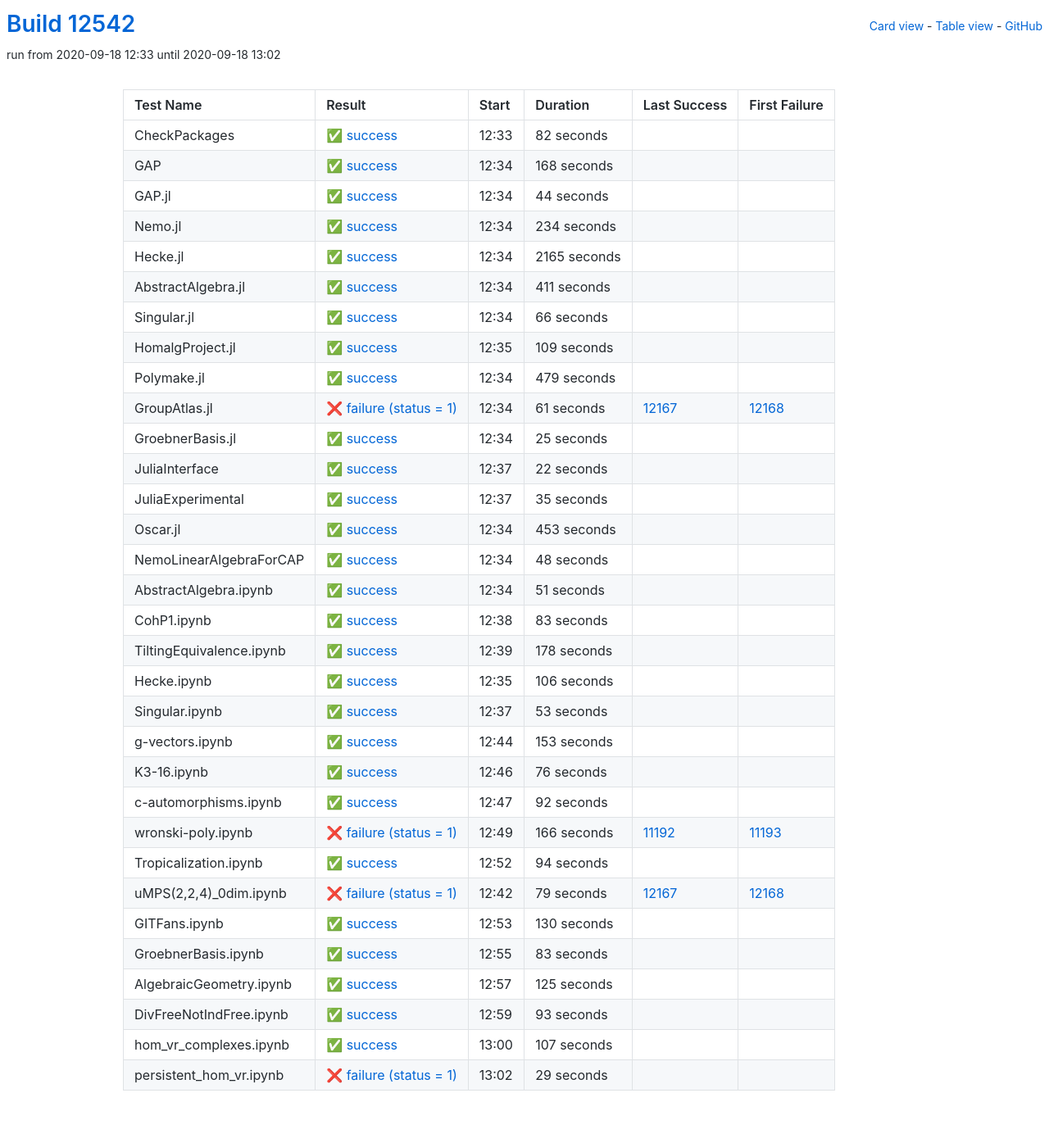
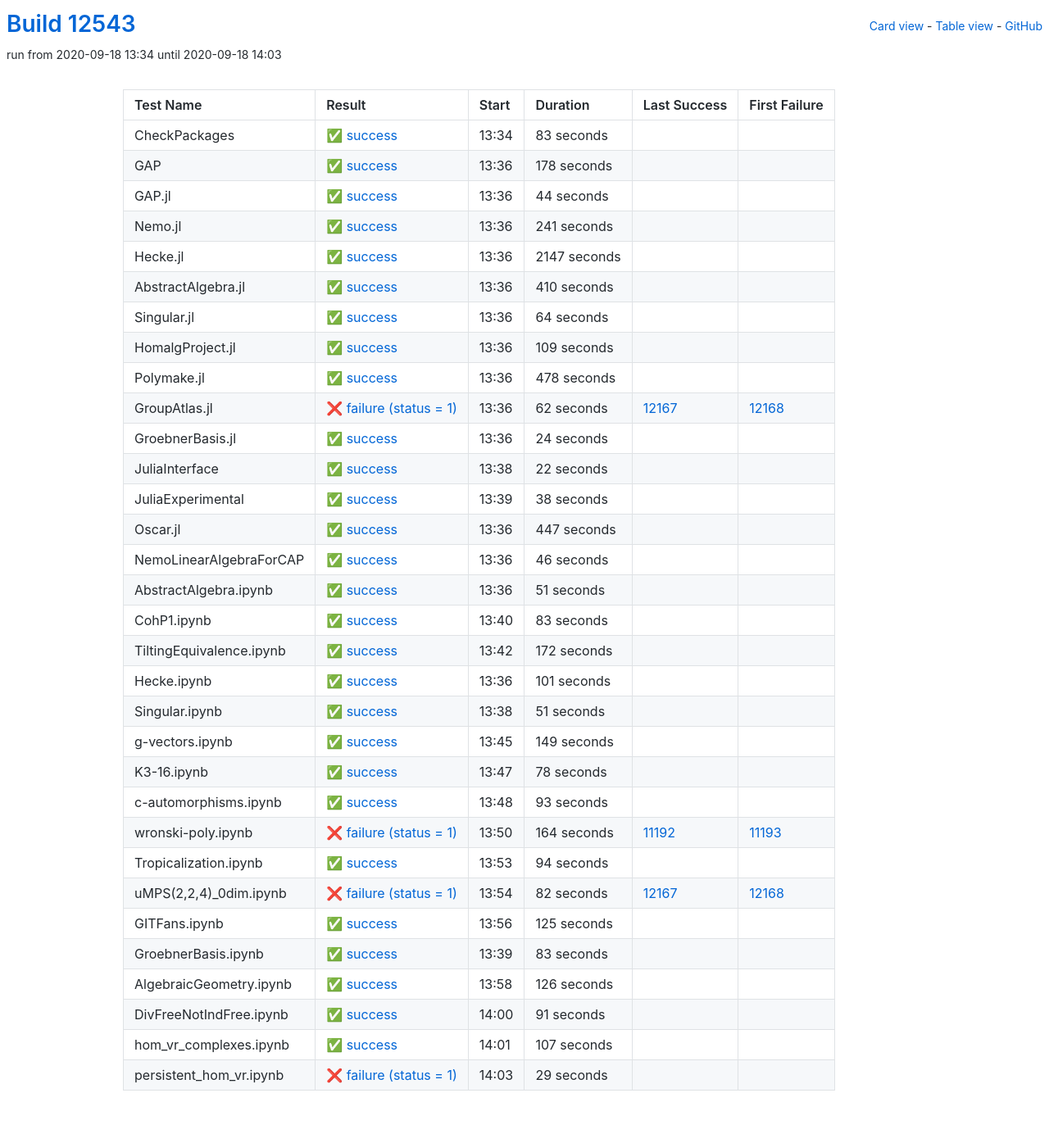
Before and after one commit to oscar-system/oscar-ci-status, a Jekyll site: the page built from table.html, in a window 1280 px wide. Shown: the whole page at 82% size. Built offline with Jekyll 4.4.1, drawn with Linux system fonts in a browser that asks for light colours.

Commit message:
Build #12543

```diff
--- a/_data/ci.yml
+++ b/_data/ci.yml
@@ -1,6 +1,6 @@
 ---
-build: 12542
-build_url: https://oscarci.mathematik.uni-kl.de/job/oscar/12542/
+build: 12543
+build_url: https://oscarci.mathematik.uni-kl.de/job/oscar/12543/
 job: oscar
 organization: oscar-system
 repo: oscar-ci-status
@@ -8,32 +8,32 @@
 tests:
 - name: CheckPackages
   id: checkpackages
-  log: https://oscarci.mathematik.uni-kl.de/job/oscar/12542/artifact/logs/build-12542/CheckPackages.log
-  start: 2020-09-18 12:33
+  log: https://oscarci.mathematik.uni-kl.de/job/oscar/12543/artifact/logs/build-12543/CheckPackages.log
+  start: 2020-09-18 13:34
   success: true
   exitcode: 0
   status: success
-  duration: 82
+  duration: 83
   last_success: false
   last_success_url:
   first_failure: false
   first_failure_url:
 - name: GAP
   id: gap
-  log: https://oscarci.mathematik.uni-kl.de/job/oscar/12542/artifact/logs/build-12542/GAP.log
-  start: 2020-09-18 12:34
+  log: https://oscarci.mathematik.uni-kl.de/job/oscar/12543/artifact/logs/build-12543/GAP.log
+  start: 2020-09-18 13:36
   success: true
   exitcode: 0
   status: success
-  duration: 168
+  duration: 178
   last_success: false
   last_success_url:
   first_failure: false
   first_failure_url:
 - name: GAP.jl
   id: gap-jl
-  log: https://oscarci.mathematik.uni-kl.de/job/oscar/12542/artifact/logs/build-12542/GAP.jl.log
-  start: 2020-09-18 12:34
+  log: https://oscarci.mathematik.uni-kl.de/job/oscar/12543/artifact/logs/build-12543/GAP.jl.log
+  start: 2020-09-18 13:36
   success: true
   exitcode: 0
   status: success
@@ -44,56 +44,56 @@
   first_failure_url:
 - name: Nemo.jl
   id: nemo-jl
-  log: https://oscarci.mathematik.uni-kl.de/job/oscar/12542/artifact/logs/build-12542/Nemo.jl.log
-  start: 2020-09-18 12:34
+  log: https://oscarci.mathematik.uni-kl.de/job/oscar/12543/artifact/logs/build-12543/Nemo.jl.log
+  start: 2020-09-18 13:36
   success: true
   exitcode: 0
   status: success
-  duration: 234
+  duration: 241
   last_success: false
   last_success_url:
   first_failure: false
   first_failure_url:
 - name: Hecke.jl
   id: hecke-jl
-  log: https://oscarci.mathematik.uni-kl.de/job/oscar/12542/artifact/logs/build-12542/Hecke.jl.log
-  start: 2020-09-18 12:34
+  log: https://oscarci.mathematik.uni-kl.de/job/oscar/12543/artifact/logs/build-12543/Hecke.jl.log
+  start: 2020-09-18 13:36
   success: true
   exitcode: 0
   status: success
-  duration: 2165
+  duration: 2147
   last_success: false
   last_success_url:
   first_failure: false
   first_failure_url:
 - name: AbstractAlgebra.jl
   id: abstractalgebra-jl
-  log: https://oscarci.mathematik.uni-kl.de/job/oscar/12542/artifact/logs/build-12542/AbstractAlgebra.jl.log
-  start: 2020-09-18 12:34
+  log: https://oscarci.mathematik.uni-kl.de/job/oscar/12543/artifact/logs/build-12543/AbstractAlgebra.jl.log
+  start: 2020-09-18 13:36
   success: true
   exitcode: 0
   status: success
-  duration: 411
+  duration: 410
   last_success: false
   last_success_url:
   first_failure: false
   first_failure_url:
 - name: Singular.jl
   id: singular-jl
-  log: https://oscarci.mathematik.uni-kl.de/job/oscar/12542/artifact/logs/build-12542/Singular.jl.log
-  start: 2020-09-18 12:34
+  log: https://oscarci.mathematik.uni-kl.de/job/oscar/12543/artifact/logs/build-12543/Singular.jl.log
+  start: 2020-09-18 13:36
   success: true
   exitcode: 0
   status: success
-  duration: 66
+  duration: 64
   last_success: false
   last_success_url:
   first_failure: false
   first_failure_url:
 - name: HomalgProject.jl
   id: homalgproject-jl
-  log: https://oscarci.mathematik.uni-kl.de/job/oscar/12542/artifact/logs/build-12542/HomalgProject.jl.log
-  start: 2020-09-18 12:35
+  log: https://oscarci.mathematik.uni-kl.de/job/oscar/12543/artifact/logs/build-12543/HomalgProject.jl.log
+  start: 2020-09-18 13:36
   success: true
   exitcode: 0
   status: success
@@ -104,44 +104,44 @@
   first_failure_url:
 - name: Polymake.jl
   id: polymake-jl
-  log: https://oscarci.mathematik.uni-kl.de/job/oscar/12542/artifact/logs/build-12542/Polymake.jl.log
-  start: 2020-09-18 12:34
+  log: https://oscarci.mathematik.uni-kl.de/job/oscar/12543/artifact/logs/build-12543/Polymake.jl.log
+  start: 2020-09-18 13:36
   success: true
   exitcode: 0
   status: success
-  duration: 479
+  duration: 478
   last_success: false
   last_success_url:
   first_failure: false
   first_failure_url:
 - name: GroupAtlas.jl
   id: groupatlas-jl
-  log: https://oscarci.mathematik.uni-kl.de/job/oscar/12542/artifact/logs/build-12542/GroupAtlas.jl.log
-  start: 2020-09-18 12:34
+  log: https://oscarci.mathematik.uni-kl.de/job/oscar/12543/artifact/logs/build-12543/GroupAtlas.jl.log
+  start: 2020-09-18 13:36
   success: false
   exitcode: 1
   status: failure
-  duration: 61
+  duration: 62
   last_success: 12167
   last_success_url: https://oscarci.mathematik.uni-kl.de/job/oscar/12167/
   first_failure: 12168
   first_failure_url: https://oscarci.mathematik.uni-kl.de/job/oscar/12168/
 - name: GroebnerBasis.jl
   id: groebnerbasis-jl
-  log: https://oscarci.mathematik.uni-kl.de/job/oscar/12542/artifact/logs/build-12542/GroebnerBasis.jl.log
-  start: 2020-09-18 12:34
+  log: https://oscarci.mathematik.uni-kl.de/job/oscar/12543/artifact/logs/build-12543/GroebnerBasis.jl.log
+  start: 2020-09-18 13:36
   success: true
   exitcode: 0
   status: success
-  duration: 25
+  duration: 24
   last_success: false
   last_success_url:
   first_failure: false
   first_failure_url:
 - name: JuliaInterface
   id: juliainterface
-  log: https://oscarci.mathematik.uni-kl.de/job/oscar/12542/artifact/logs/build-12542/JuliaInterface.log
-  start: 2020-09-18 12:37
+  log: https://oscarci.mathematik.uni-kl.de/job/oscar/12543/artifact/logs/build-12543/JuliaInterface.log
+  start: 2020-09-18 13:38
   success: true
   exitcode: 0
   status: success
@@ -152,44 +152,44 @@
   first_failure_url:
 - name: JuliaExperimental
   id: juliaexperimental
-  log: https://oscarci.mathematik.uni-kl.de/job/oscar/12542/artifact/logs/build-12542/JuliaExperimental.log
-  start: 2020-09-18 12:37
+  log: https://oscarci.mathematik.uni-kl.de/job/oscar/12543/artifact/logs/build-12543/JuliaExperimental.log
+  start: 2020-09-18 13:39
   success: true
   exitcode: 0
   status: success
-  duration: 35
+  duration: 38
   last_success: false
   last_success_url:
   first_failure: false
   first_failure_url:
 - name: Oscar.jl
   id: oscar-jl
-  log: https://oscarci.mathematik.uni-kl.de/job/oscar/12542/artifact/logs/build-12542/Oscar.jl.log
-  start: 2020-09-18 12:34
+  log: https://oscarci.mathematik.uni-kl.de/job/oscar/12543/artifact/logs/build-12543/Oscar.jl.log
+  start: 2020-09-18 13:36
   success: true
   exitcode: 0
   status: success
-  duration: 453
+  duration: 447
   last_success: false
   last_success_url:
   first_failure: false
   first_failure_url:
 - name: NemoLinearAlgebraForCAP
   id: nemolinearalgebraforcap
-  log: https://oscarci.mathematik.uni-kl.de/job/oscar/12542/artifact/logs/build-12542/NemoLinearAlgebraForCAP.log
-  start: 2020-09-18 12:34
+  log: https://oscarci.mathematik.uni-kl.de/job/oscar/12543/artifact/logs/build-12543/NemoLinearAlgebraForCAP.log
+  start: 2020-09-18 13:36
   success: true
   exitcode: 0
   status: success
-  duration: 48
+  duration: 46
   last_success: false
   last_success_url:
   first_failure: false
   first_failure_url:
 - name: AbstractAlgebra.ipynb
   id: abstractalgebra-ipynb
-  log: https://oscarci.mathematik.uni-kl.de/job/oscar/12542/artifact/logs/build-12542/AbstractAlgebra.ipynb.log
-  start: 2020-09-18 12:34
+  log: https://oscarci.mathematik.uni-kl.de/job/oscar/12543/artifact/logs/build-12543/AbstractAlgebra.ipynb.log
+  start: 2020-09-18 13:36
   success: true
   exitcode: 0
   status: success
@@ -200,8 +200,8 @@
   first_failure_url:
 - name: CohP1.ipynb
   id: cohp1-ipynb
-  log: https://oscarci.mathematik.uni-kl.de/job/oscar/12542/artifact/logs/build-12542/CohP1.ipynb.log
-  start: 2020-09-18 12:38
+  log: https://oscarci.mathematik.uni-kl.de/job/oscar/12543/artifact/logs/build-12543/CohP1.ipynb.log
+  start: 2020-09-18 13:40
   success: true
   exitcode: 0
   status: success
@@ -212,92 +212,92 @@
   first_failure_url:
 - name: TiltingEquivalence.ipynb
   id: tiltingequivalence-ipynb
-  log: https://oscarci.mathematik.uni-kl.de/job/oscar/12542/artifact/logs/build-12542/TiltingEquivalence.ipynb.log
-  start: 2020-09-18 12:39
+  log: https://oscarci.mathematik.uni-kl.de/job/oscar/12543/artifact/logs/build-12543/TiltingEquivalence.ipynb.log
+  start: 2020-09-18 13:42
   success: true
   exitcode: 0
   status: success
-  duration: 178
+  duration: 172
   last_success: false
   last_success_url:
   first_failure: false
   first_failure_url:
 - name: Hecke.ipynb
   id: hecke-ipynb
-  log: https://oscarci.mathematik.uni-kl.de/job/oscar/12542/artifact/logs/build-12542/Hecke.ipynb.log
-  start: 2020-09-18 12:35
+  log: https://oscarci.mathematik.uni-kl.de/job/oscar/12543/artifact/logs/build-12543/Hecke.ipynb.log
+  start: 2020-09-18 13:36
   success: true
   exitcode: 0
   status: success
-  duration: 106
+  duration: 101
   last_success: false
   last_success_url:
   first_failure: false
   first_failure_url:
 - name: Singular.ipynb
   id: singular-ipynb
-  log: https://oscarci.mathematik.uni-kl.de/job/oscar/12542/artifact/logs/build-12542/Singular.ipynb.log
-  start: 2020-09-18 12:37
+  log: https://oscarci.mathematik.uni-kl.de/job/oscar/12543/artifact/logs/build-12543/Singular.ipynb.log
+  start: 2020-09-18 13:38
   success: true
   exitcode: 0
   status: success
-  duration: 53
+  duration: 51
   last_success: false
   last_success_url:
   first_failure: false
   first_failure_url:
 - name: g-vectors.ipynb
   id: g-vectors-ipynb
-  log: https://oscarci.mathematik.uni-kl.de/job/oscar/12542/artifact/logs/build-12542/g-vectors.ipynb.log
-  start: 2020-09-18 12:44
+  log: https://oscarci.mathematik.uni-kl.de/job/oscar/12543/artifact/logs/build-12543/g-vectors.ipynb.log
+  start: 2020-09-18 13:45
   success: true
   exitcode: 0
   status: success
-  duration: 153
+  duration: 149
   last_success: false
   last_success_url:
   first_failure: false
   first_failure_url:
 - name: K3-16.ipynb
   id: k3-16-ipynb
-  log: https://oscarci.mathematik.uni-kl.de/job/oscar/12542/artifact/logs/build-12542/K3-16.ipynb.log
-  start: 2020-09-18 12:46
+  log: https://oscarci.mathematik.uni-kl.de/job/oscar/12543/artifact/logs/build-12543/K3-16.ipynb.log
+  start: 2020-09-18 13:47
   success: true
   exitcode: 0
   status: success
-  duration: 76
+  duration: 78
   last_success: false
   last_success_url:
   first_failure: false
   first_failure_url:
 - name: c-automorphisms.ipynb
   id: c-automorphisms-ipynb
-  log: https://oscarci.mathematik.uni-kl.de/job/oscar/12542/artifact/logs/build-12542/c-automorphisms.ipynb.log
-  start: 2020-09-18 12:47
+  log: https://oscarci.mathematik.uni-kl.de/job/oscar/12543/artifact/logs/build-12543/c-automorphisms.ipynb.log
+  start: 2020-09-18 13:48
   success: true
   exitcode: 0
   status: success
-  duration: 92
+  duration: 93
   last_success: false
   last_success_url:
   first_failure: false
   first_failure_url:
 - name: wronski-poly.ipynb
   id: wronski-poly-ipynb
-  log: https://oscarci.mathematik.uni-kl.de/job/oscar/12542/artifact/logs/build-12542/wronski-poly.ipynb.log
-  start: 2020-09-18 12:49
+  log: https://oscarci.mathematik.uni-kl.de/job/oscar/12543/artifact/logs/build-12543/wronski-poly.ipynb.log
+  start: 2020-09-18 13:50
   success: false
   exitcode: 1
   status: failure
-  duration: 166
+  duration: 164
   last_success: 11192
   last_success_url: https://oscarci.mathematik.uni-kl.de/job/oscar/11192/
   first_failure: 11193
   first_failure_url: https://oscarci.mathematik.uni-kl.de/job/oscar/11193/
 - name: Tropicalization.ipynb
   id: tropicalization-ipynb
-  log: https://oscarci.mathematik.uni-kl.de/job/oscar/12542/artifact/logs/build-12542/Tropicalization.ipynb.log
-  start: 2020-09-18 12:52
+  log: https://oscarci.mathematik.uni-kl.de/job/oscar/12543/artifact/logs/build-12543/Tropicalization.ipynb.log
+  start: 2020-09-18 13:53
   success: true
   exitcode: 0
   status: success
@@ -308,32 +308,32 @@
   first_failure_url:
 - name: uMPS(2,2,4)_0dim.ipynb
   id: umps-2-2-4-0dim-ipynb
-  log: https://oscarci.mathematik.uni-kl.de/job/oscar/12542/artifact/logs/build-12542/uMPS-2-2-4-_0dim.ipynb.log
-  start: 2020-09-18 12:42
+  log: https://oscarci.mathematik.uni-kl.de/job/oscar/12543/artifact/logs/build-12543/uMPS-2-2-4-_0dim.ipynb.log
+  start: 2020-09-18 13:54
   success: false
   exitcode: 1
   status: failure
-  duration: 79
+  duration: 82
   last_success: 12167
   last_success_url: https://oscarci.mathematik.uni-kl.de/job/oscar/12167/
   first_failure: 12168
   first_failure_url: https://oscarci.mathematik.uni-kl.de/job/oscar/12168/
 - name: GITFans.ipynb
   id: gitfans-ipynb
-  log: https://oscarci.mathematik.uni-kl.de/job/oscar/12542/artifact/logs/build-12542/GITFans.ipynb.log
-  start: 2020-09-18 12:53
+  log: https://oscarci.mathematik.uni-kl.de/job/oscar/12543/artifact/logs/build-12543/GITFans.ipynb.log
+  start: 2020-09-18 13:56
   success: true
   exitcode: 0
   status: success
-  duration: 130
+  duration: 125
   last_success: false
   last_success_url:
   first_failure: false
   first_failure_url:
 - name: GroebnerBasis.ipynb
   id: groebnerbasis-ipynb
-  log: https://oscarci.mathematik.uni-kl.de/job/oscar/12542/artifact/logs/build-12542/GroebnerBasis.ipynb.log
-  start: 2020-09-18 12:55
+  log: https://oscarci.mathematik.uni-kl.de/job/oscar/12543/artifact/logs/build-12543/GroebnerBasis.ipynb.log
+  start: 2020-09-18 13:39
   success: true
   exitcode: 0
   status: success
@@ -344,32 +344,32 @@
   first_failure_url:
 - name: AlgebraicGeometry.ipynb
   id: algebraicgeometry-ipynb
-  log: https://oscarci.mathematik.uni-kl.de/job/oscar/12542/artifact/logs/build-12542/AlgebraicGeometry.ipynb.log
-  start: 2020-09-18 12:57
+  log: https://oscarci.mathematik.uni-kl.de/job/oscar/12543/artifact/logs/build-12543/AlgebraicGeometry.ipynb.log
+  start: 2020-09-18 13:58
   success: true
   exitcode: 0
   status: success
-  duration: 125
+  duration: 126
   last_success: false
   last_success_url:
   first_failure: false
   first_failure_url:
 - name: DivFreeNotIndFree.ipynb
   id: divfreenotindfree-ipynb
-  log: https://oscarci.mathematik.uni-kl.de/job/oscar/12542/artifact/logs/build-12542/DivFreeNotIndFree.ipynb.log
-  start: 2020-09-18 12:59
+  log: https://oscarci.mathematik.uni-kl.de/job/oscar/12543/artifact/logs/build-12543/DivFreeNotIndFree.ipynb.log
+  start: 2020-09-18 14:00
   success: true
   exitcode: 0
   status: success
-  duration: 93
+  duration: 91
   last_success: false
   last_success_url:
   first_failure: false
   first_failure_url:
 - name: hom_vr_complexes.ipynb
   id: hom-vr-complexes-ipynb
-  log: https://oscarci.mathematik.uni-kl.de/job/oscar/12542/artifact/logs/build-12542/hom_vr_complexes.ipynb.log
-  start: 2020-09-18 13:00
+  log: https://oscarci.mathematik.uni-kl.de/job/oscar/12543/artifact/logs/build-12543/hom_vr_complexes.ipynb.log
+  start: 2020-09-18 14:01
   success: true
   exitcode: 0
   status: success
@@ -380,8 +380,8 @@
   first_failure_url:
 - name: persistent_hom_vr.ipynb
   id: persistent-hom-vr-ipynb
-  log: https://oscarci.mathematik.uni-kl.de/job/oscar/12542/artifact/logs/build-12542/persistent_hom_vr.ipynb.log
-  start: 2020-09-18 13:02
+  log: https://oscarci.mathematik.uni-kl.de/job/oscar/12543/artifact/logs/build-12543/persistent_hom_vr.ipynb.log
+  start: 2020-09-18 14:03
   success: false
   exitcode: 1
   status: failure
```
Also changed, not shown: README.md.
